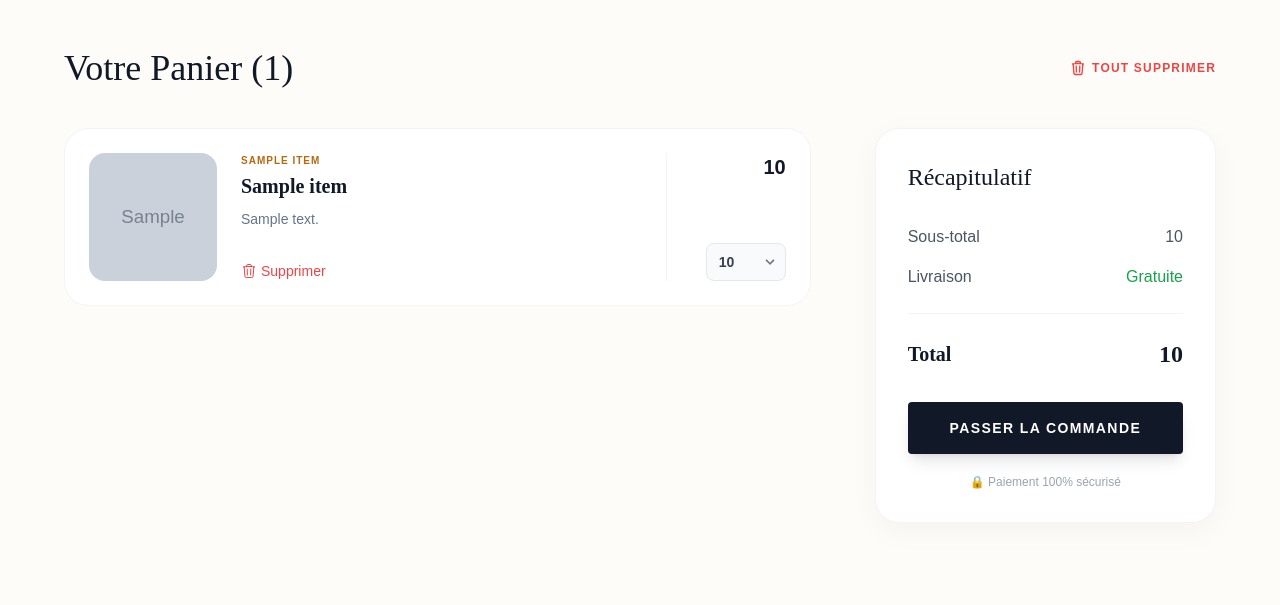
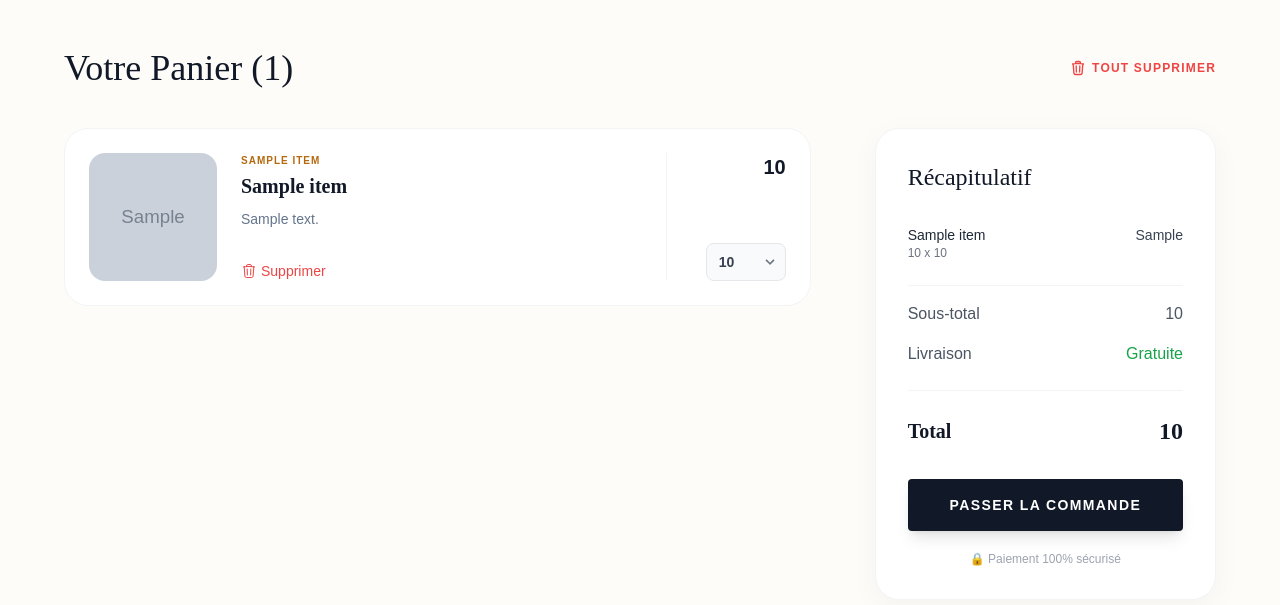
Before and after one commit to KoThek64/TapisMarket, a CodeIgniter 4 app: template src/app/Views/pages/cart.php in a window 1280 px wide. Shown: the top 605 px of the page. Run offline with PHP 8.4 and a stand-in for CodeIgniter, Linux system fonts and the light colour scheme; the template is opened without the code that fills it: most values are stand-ins (such as "Sample title", 1, 10 or a date in 2020); grey boxes marked "Sample" are stand-in pictures; data that the repository does not hold is empty; some libraries are stand-ins or nearby versions.

Commit message:
add details of cart price

```diff
--- a/src/app/Views/pages/cart.php
+++ b/src/app/Views/pages/cart.php
@@ -96,6 +96,21 @@
                         <div class="bg-white rounded-2xl p-8 shadow-[0_8px_30px_rgb(0,0,0,0.04)] border border-gray-100 sticky top-28">
                             <h3 class="font-serif text-2xl text-gray-900 mb-8">Récapitulatif</h3>
 
+                            <!-- Detail des articles -->
+                            <div class="space-y-3 mb-6">
+                                <?php foreach ($items as $item): ?>
+                                    <div class="flex justify-between text-sm">
+                                        <div class="flex flex-col flex-1 pr-4">
+                                            <span class="font-medium text-gray-800 line-clamp-1"><?= esc($item->getProductName()) ?></span>
+                                            <span class="text-xs text-gray-500"><?= $item->quantity ?> x <?= $item->getFormattedUnitPrice() ?></span>
+                                        </div>
+                                        <span class="font-medium text-gray-700 whitespace-nowrap"><?= $item->getFormattedSubtotal() ?></span>
+                                    </div>
+                                <?php endforeach; ?>
+                            </div>
+
+                            <div class="border-t border-gray-100 my-4"></div>
+
                             <div class="flex justify-between text-gray-600 mb-4 font-medium">
                                 <span>Sous-total</span>
                                 <span><?= $cart->getFormattedTotal() ?></span>
```
Also changed, not shown: src/app/Entities/CartItem.php (+9 -1 lines).
